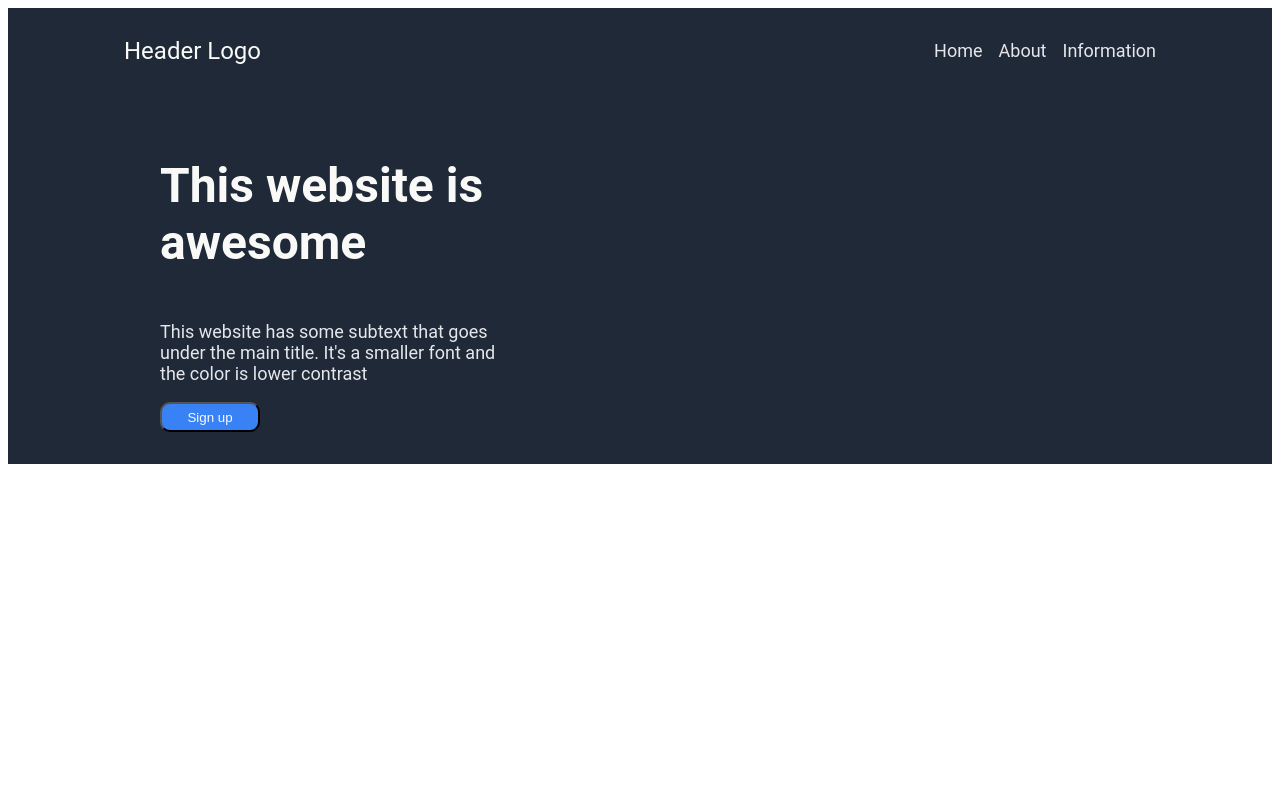
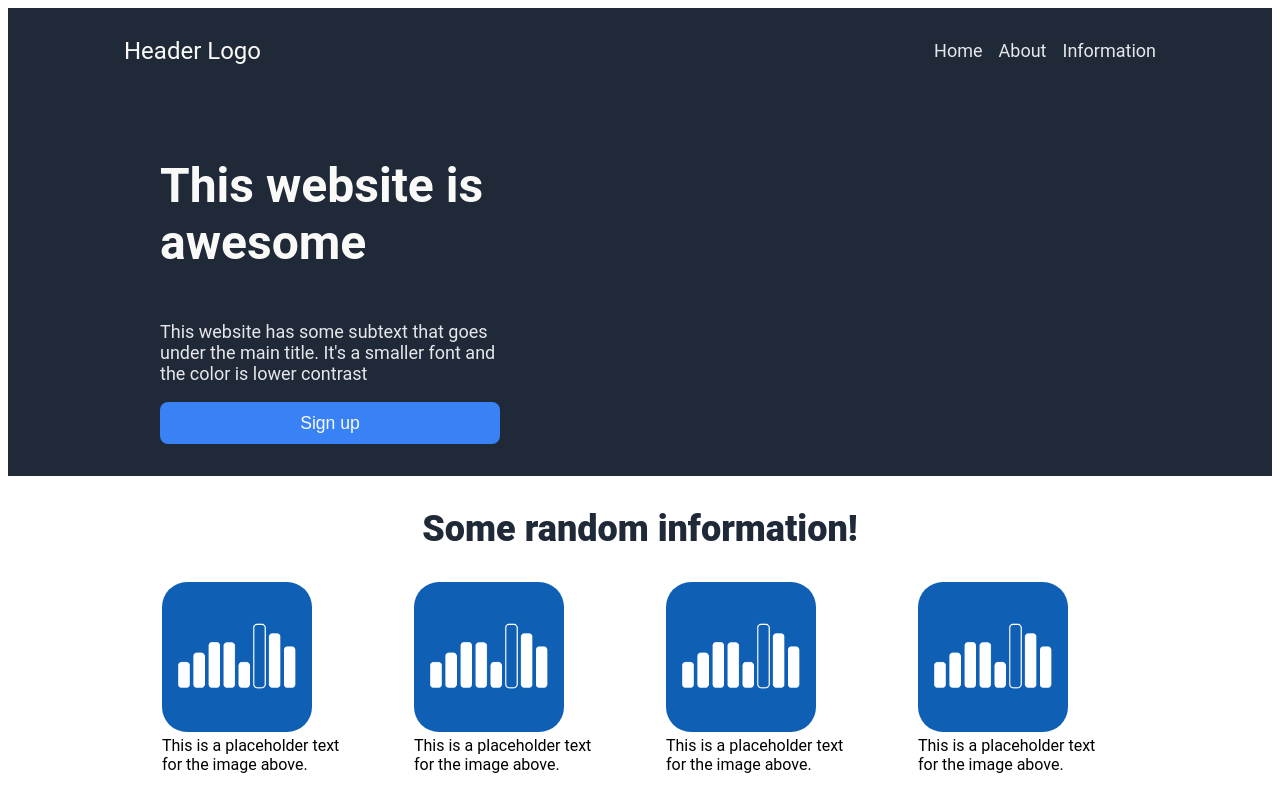
Before and after one commit to denher98/odin-website-project, a plain HTML site: page index.html in a window 1280 px wide. Drawn offline with Linux system fonts and the light colour scheme.

Commit message:
Add Information Section and Change Sign Up Button

```diff
--- a/index.html
+++ b/index.html
@@ -31,5 +31,26 @@
     </div>
 
     <!-- SECTION TWO -->
+    <div class="info-title">Some random information!</div>
+    <div class="container">
+      <div class="info">
+        <img src="./images/mpc.png" alt="image" />
+        <div class="text">This is a placeholder text for the image above.</div>
+      </div>
+      <div class="info">
+        <img src="./images/mpc.png" alt="image" />
+        <div class="text">This is a placeholder text for the image above.</div>
+      </div>
+      <div class="info">
+        <img src="./images/mpc.png" alt="image" />
+        <div class="text">This is a placeholder text for the image above.</div>
+      </div>
+      <div class="info">
+        <img src="./images/mpc.png" alt="image" />
+        <div class="text">This is a placeholder text for the image above.</div>
+      </div>
+    </div>
+
+    <!-- SECTION THREE -->
   </body>
 </html>
--- a/style.css
+++ b/style.css
@@ -37,10 +37,10 @@ a, .hero-secondary-text {
 .hero-button {
     background-color: #3882f6;
     color:#F9FAF8;
-    border-radius: 10px;
-    padding :auto;
-    width: 100px;
-    height: 30px
+    border-radius: 8px;
+    padding : 0.6em 2em;
+    font-size: 1.1em;
+    border: 0;
 }
 .hero-text {
     display: flex;
@@ -49,3 +49,26 @@ a, .hero-secondary-text {
     width: 340px;
     padding: 32px;
 }
+
+/* SECTION 2 */
+img {
+    width: 150px;
+    height: 150px;
+    border-radius: 25px;
+}
+.info-title {
+    font-size: 36px;
+    font-weight: 900;
+    color: #1F2937;
+    margin-bottom: 32px;
+    margin-top: 32px;
+    text-align: center;
+}
+.container {
+    display:flex;
+    justify-content: center;
+    gap:52px;
+}
+.info {
+    max-width: 200px;
+}
```
Also changed, not shown: images/mpc.png (added).
